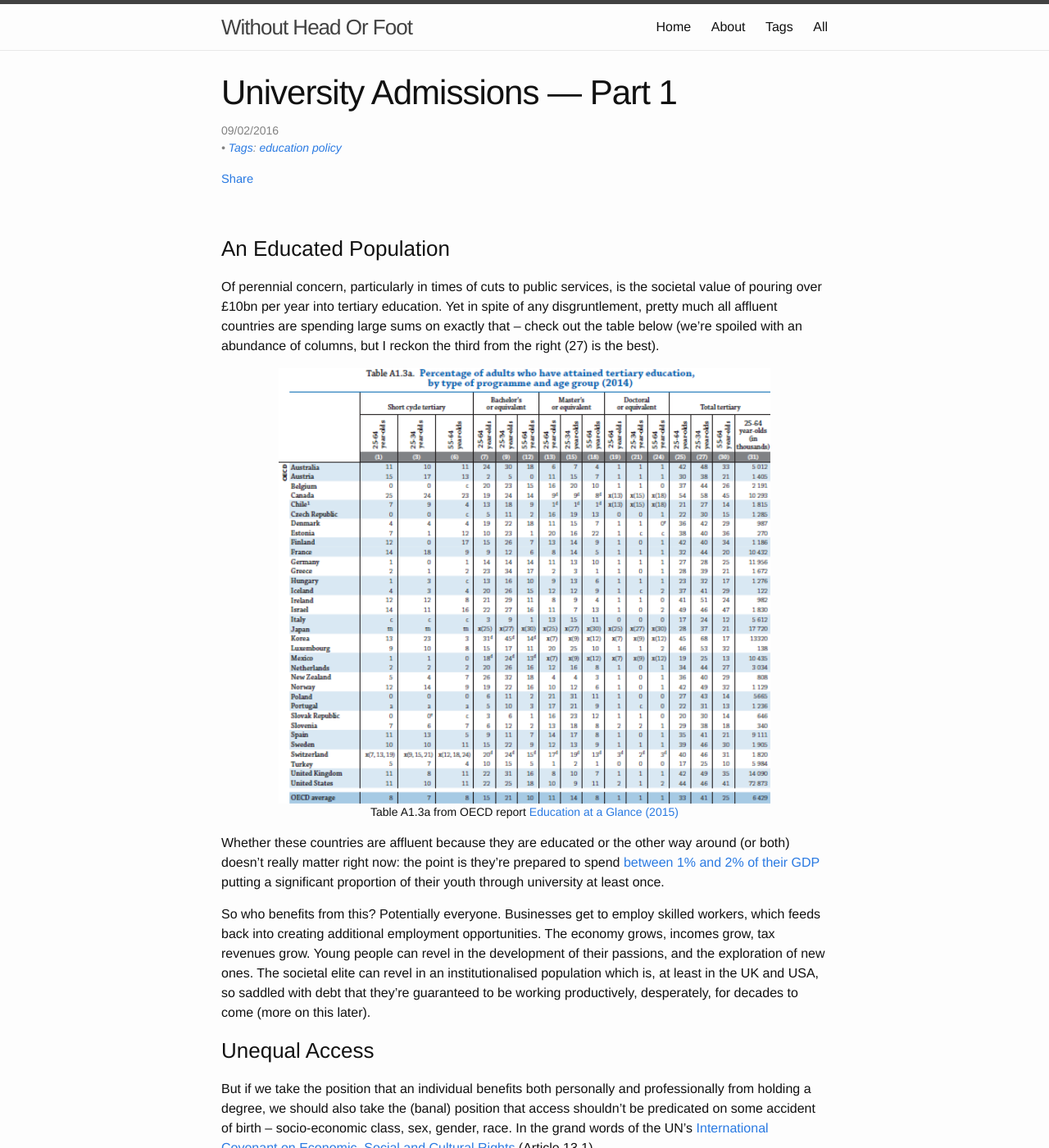
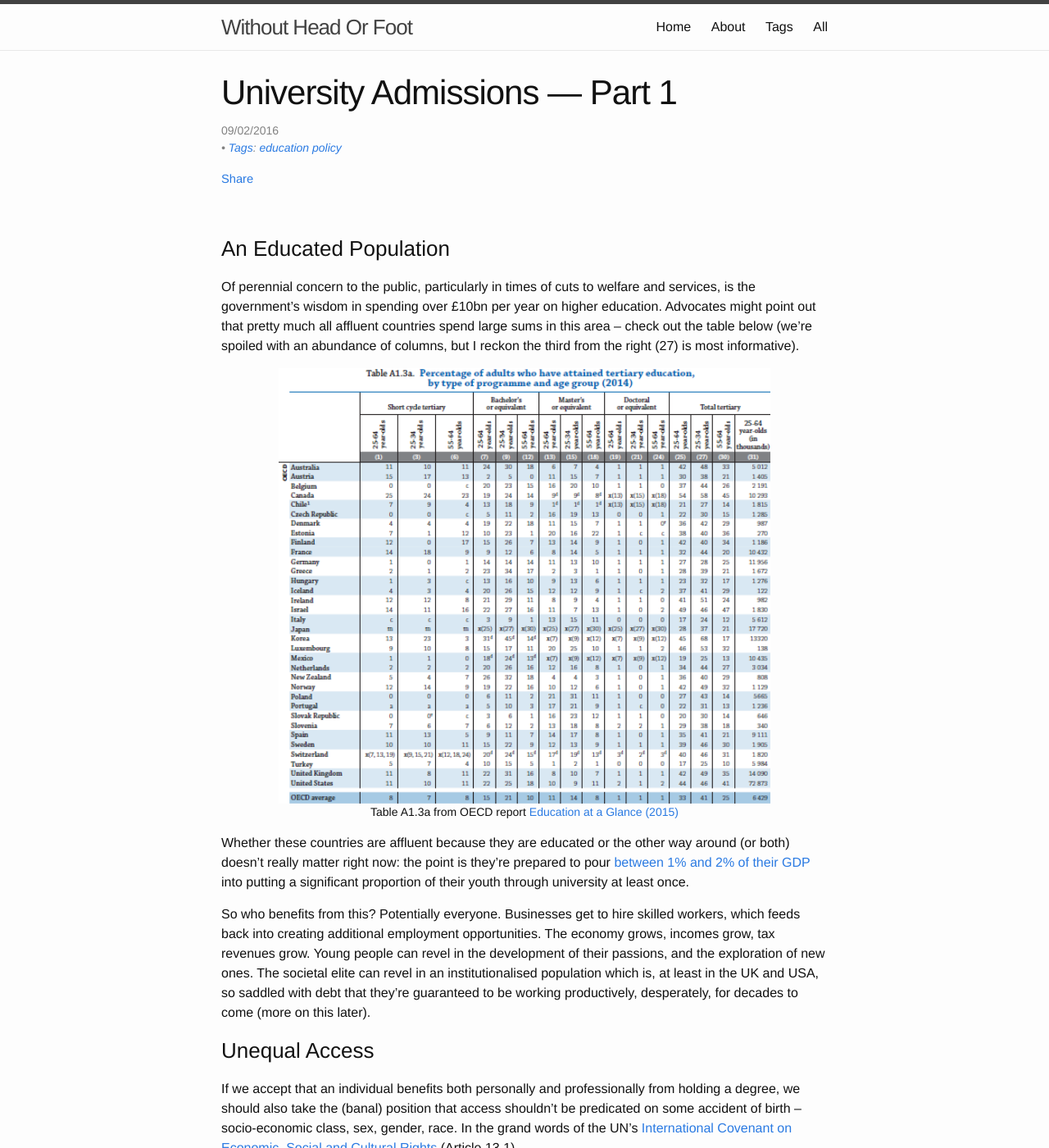
Before and after one commit to Allium/WithoutHeadOrFoot, a Jekyll site: the page built from _posts/2016-02-09-University-Admissions-1.md, in a window 1280 px wide and 1400 px high. Shown: the whole window at 82% size. Built offline with Jekyll 4.4.1, drawn with Linux system fonts in a browser that asks for light colours; comment, search, counter and statistics services are not loaded.

Commit message:
Re-touched opening paragraphs

```diff
--- a/_posts/2016-02-09-University-Admissions-1.md
+++ b/_posts/2016-02-09-University-Admissions-1.md
@@ -9,7 +9,7 @@ tags:	[education, policy]
 ### An Educated Population
 
 
-Of perennial concern, particularly in times of cuts to public services, is the societal value of pouring over £10bn per year into tertiary education. Yet in spite of any disgruntlement, pretty much all affluent countries are spending large sums on exactly that -- check out the table below (we're spoiled with an abundance of columns, but I reckon the third from the right (27) is the best).
+Of perennial concern to the public, particularly in times of cuts to welfare and services, is the government's wisdom in spending over £10bn per year on higher education. Advocates might point out that pretty much all affluent countries spend large sums in this area -- check out the table below (we're spoiled with an abundance of columns, but I reckon the third from the right (27) is most informative).
 
 <div align="center"><figure>
   <img src="{{ site.baseurl }}/images/2016-01-30-Education-Table-2015.png"  width="600">
@@ -18,9 +18,9 @@ Of perennial concern, particularly in times of cuts to public services, is the s
   </figcaption>
 </figure></div>
 
-Whether these countries are affluent because they are educated or the other way around (or both) doesn't really matter right now: the point is they're prepared to spend [between 1% and 2% of their GDP](http://nces.ed.gov/programs/coe/indicator_cmd.asp) putting a significant proportion of their youth through university at least once.
+Whether these countries are affluent because they are educated or the other way around (or both) doesn't really matter right now: the point is they're prepared to pour [between 1% and 2% of their GDP](http://nces.ed.gov/programs/coe/indicator_cmd.asp) into putting a significant proportion of their youth through university at least once.
 
-So who benefits from this? Potentially everyone. Businesses get to employ skilled workers, which feeds back into creating additional employment opportunities. The economy grows, incomes grow, tax revenues grow. Young people can revel in the development of their passions, and the exploration of new ones.
+So who benefits from this? Potentially everyone. Businesses get to hire skilled workers, which feeds back into creating additional employment opportunities. The economy grows, incomes grow, tax revenues grow. Young people can revel in the development of their passions, and the exploration of new ones.
 The societal elite can revel in an institutionalised population which is, at least in the UK and USA, so saddled with debt that they're guaranteed to be working productively, desperately, for decades to come (more on this later).
 
 
@@ -28,7 +28,7 @@ The societal elite can revel in an institutionalised population which is, at lea
 
 ### Unequal Access
 
-But if we take the position that an individual benefits both personally and professionally from holding a degree, we should also take the (banal) position that access shouldn't be predicated on some accident of birth -- socio-economic class, sex, gender, race. In the grand words of the UN's [International Covenant on Economic, Social and Cultural Rights](http://www.ohchr.org/EN/ProfessionalInterest/Pages/CESCR.aspx) (Article 13.1),
+If we accept that an individual benefits both personally and professionally from holding a degree, we should also take the (banal) position that access shouldn't be predicated on some accident of birth -- socio-economic class, sex, gender, race. In the grand words of the UN's [International Covenant on Economic, Social and Cultural Rights](http://www.ohchr.org/EN/ProfessionalInterest/Pages/CESCR.aspx) (Article 13.1),
 
 > The Parties ... recognize the right of everyone to education. They agree that education shall be directed to the full development of the human personality and the sense of its dignity, and shall strengthen the respect for human rights and fundamental freedoms. They further agree that education shall enable all persons to participate effectively in a free society, promote understanding, tolerance, friendship and peace among all nations and all racial, ethnic or religious groups.
 
```
